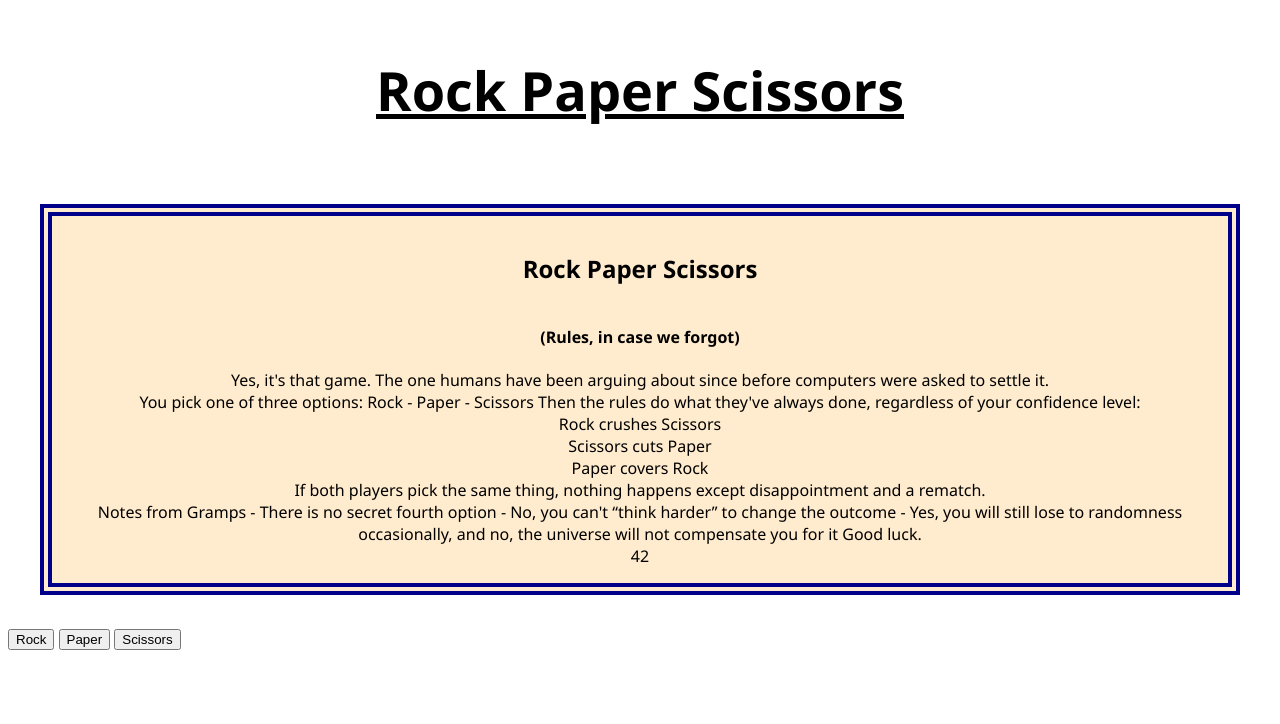
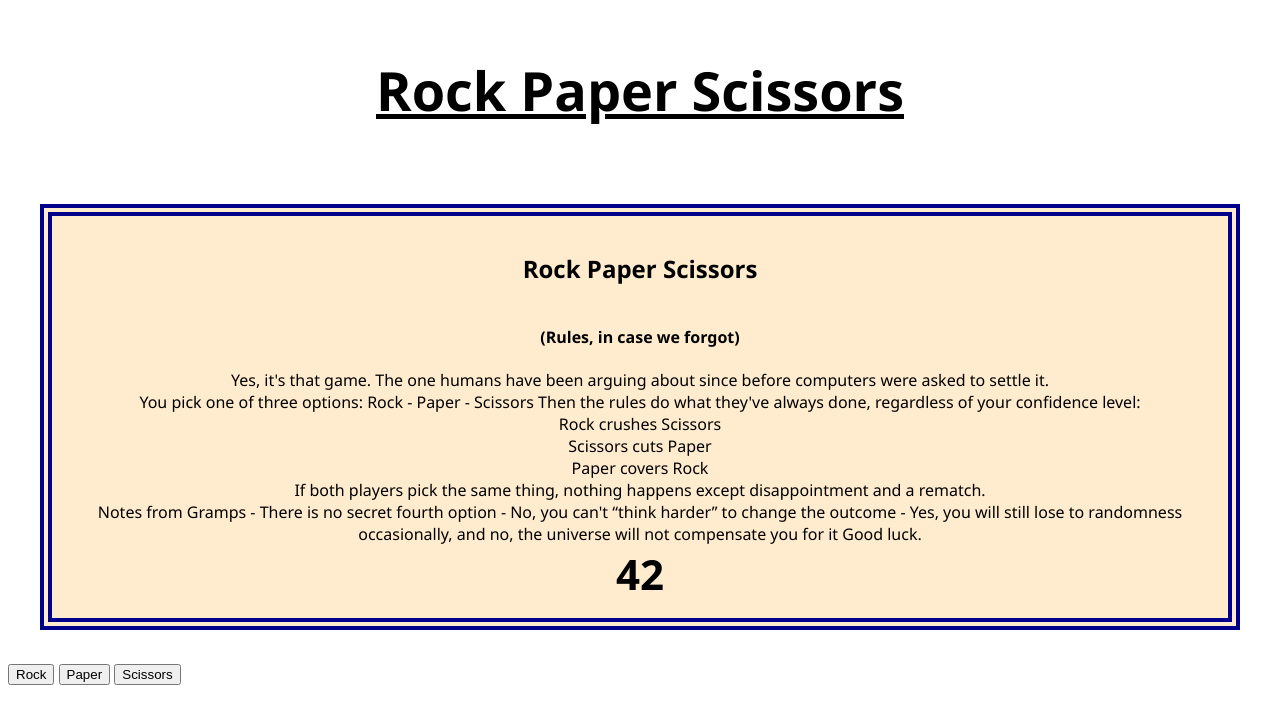
Before and after one commit to grumpyGrampsDev/rock-paper-scissors, a website: page public/index.html in a window 1280 px wide. Drawn offline with Linux system fonts and the light colour scheme.

Commit message:
update README

```diff
--- a/src/script.js
+++ b/src/script.js
@@ -69,7 +69,7 @@ function getFinalWinner(results) {
 }
 
 function playGame() {
-  let scores = Array.from({ length: 5 }, () => playRound());
+  let scores = Array.from({}, () => playRound()); //  length: 5 - removed Array.from length
 
   const formattedScores = scores.map((s) =>
     typeof s === "string" ? s[0].toUpperCase() + s.slice(1) : s,
@@ -80,3 +80,18 @@ function playGame() {
   console.log(formattedScores);
   return declareWinner;
 }
+
+//////   BUILDING THE BUTTON UI INTERACTION    ///////
+// click event
+//    ↓
+// event.target
+//    ↓
+// extract "choice value"
+//    ↓
+// pass into game logic
+
+document.querySelectorAll(".choice");
+// use event.target.dataset to target which button was selected and retrieve stored value
+// the value is stored in data-choice which converts to
+// dataset.choice
+// data-user-selection to dataset.userSelection (kebab to camel)
--- a/src/styles.css
+++ b/src/styles.css
@@ -34,3 +34,20 @@ body {
   display: flex;
   flex-flow: column wrap;
 }
+
+.answer {
+  font-family:
+    system-ui,
+    -apple-system,
+    BlinkMacSystemFont,
+    "Segoe UI",
+    Roboto,
+    Oxygen,
+    Ubuntu,
+    Cantarell,
+    "Open Sans",
+    "Helvetica Neue",
+    sans-serif;
+  font-weight: 900;
+  font-size: 42px;
+}
```
Also changed, not shown: README.md.
